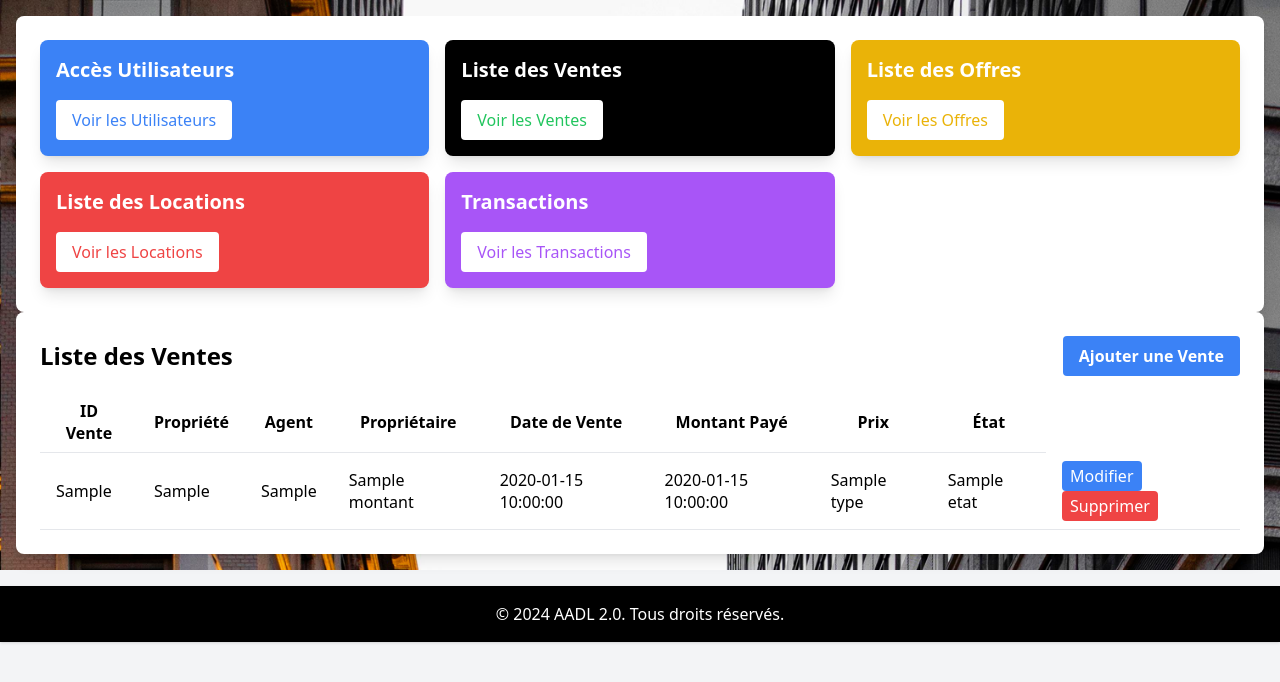
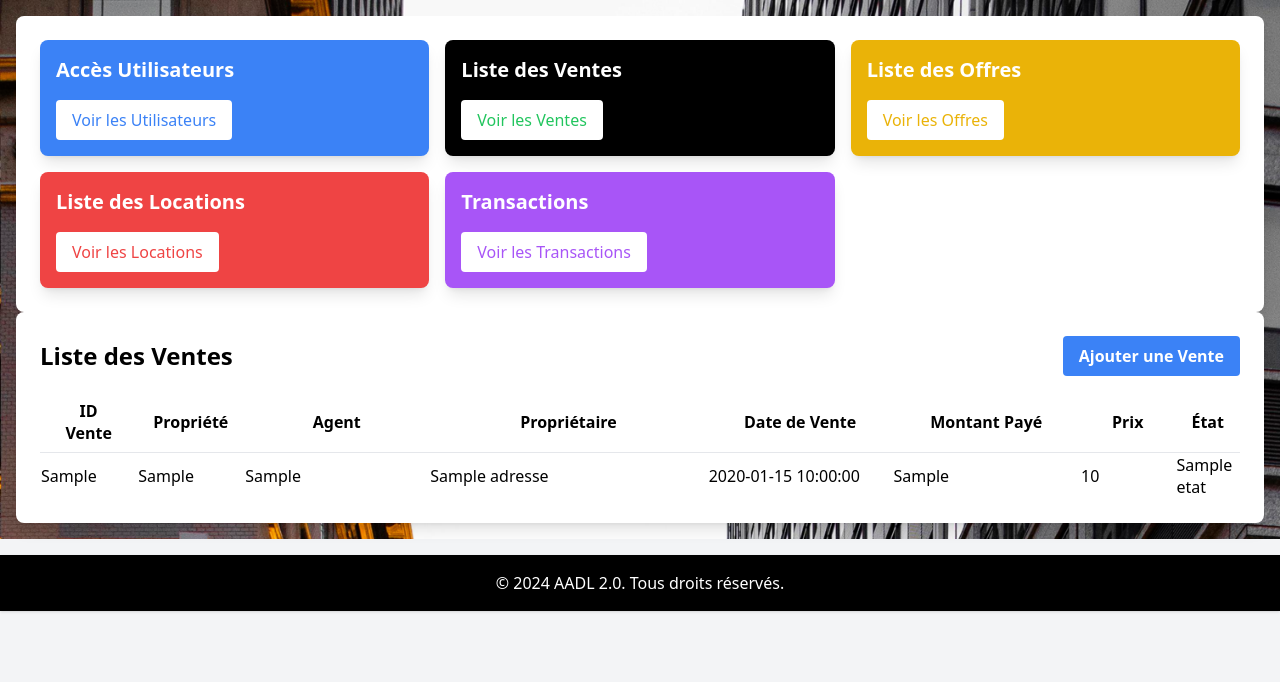
Before and after one commit to AladinAzz/gestion-immobiliere-FastAPI, a FastAPI app: template templates/liste_ventes.html in a window 1280 px wide. Shown: the part 72-754 px from the top of the page. Run offline with FastAPI, Linux system fonts and the light colour scheme; the template is opened without the code that fills it: most values are stand-ins (such as "Sample title", 1, 10 or a date in 2020); some libraries are stand-ins or nearby versions.

Commit message:
5rat mmli7

```diff
--- a/templates/liste_ventes.html
+++ b/templates/liste_ventes.html
@@ -63,24 +63,25 @@
                         <th class="py-2 px-4 border-b border-gray-200">Prix</th>
                         <th class="py-2 px-4 border-b border-gray-200">État</th>
                     </tr>
+
                 </thead>
                 <tbody id="sales-list">
-                        {% for vente in ventes %}
-                        <tr>
-                            <td class="py-2 px-4 border-b">{{ vente.id_offre }}</td>
-                            <td class="py-2 px-4 border-b">{{ vente.id_agent }}</td>
-                            <td class="py-2 px-4 border-b">{{ vente.id_bien }}</td>
-                            <td class="py-2 px-4 border-b">{{ vente.montant }}</td>
-                            <td class="py-2 px-4 border-b">{{ vente.date_debut }}</td>
-                            <td class="py-2 px-4 border-b">{{ vente.date_fin }}</td>
-                            <td class="py-2 px-4 border-b">{{ vente.type.name }}</td>
-                            <td class="py-2 px-4 border-b">{{ vente.etat.name }}</td>
-                            <td class="py-2 px-4 border-b">
-                                <button class="bg-blue-500 text-white px-2 py-1 rounded hover:bg-blue-600">Modifier</button>
-                                <button class="bg-red-500 text-white px-2 py-1 rounded hover:bg-red-600">Supprimer</button>
-                            </td>
-                        </tr>
-                        {% endfor %}
+
+                    {% for prop in propbien %}
+                <tr >
+                    <td class="w-1/12">{{ prop.id_vente }}</td>
+                    <td class="w-1/12"><a href="" onclick="fetchBienDetails( {{ prop.id_bien }} );/*don't correct this*/ return false;" >{{ prop.id_bien }}</a></td>
+                    <td class="w-2/12">{{ prop.id_agent }}</td>
+                    <td class="w-3/12">{{ prop.adresse }}</td>
+                    <td class="w-2/12">{{ prop.date_vente }}</td>
+                    <td class="w-2/12">{{ prop.montant_paye }}</td>
+                    <td class="w-1/12">{{ prop.prix }}</td>
+                    <td class="w-1/12">{{ prop.etat }}</td>
+
+                </tr>
+                {% endfor %}
+
+
                 </tbody>
             </table>
         </div>
```
Also changed, not shown: templates/liste_offres.html (+16 -11 lines).
